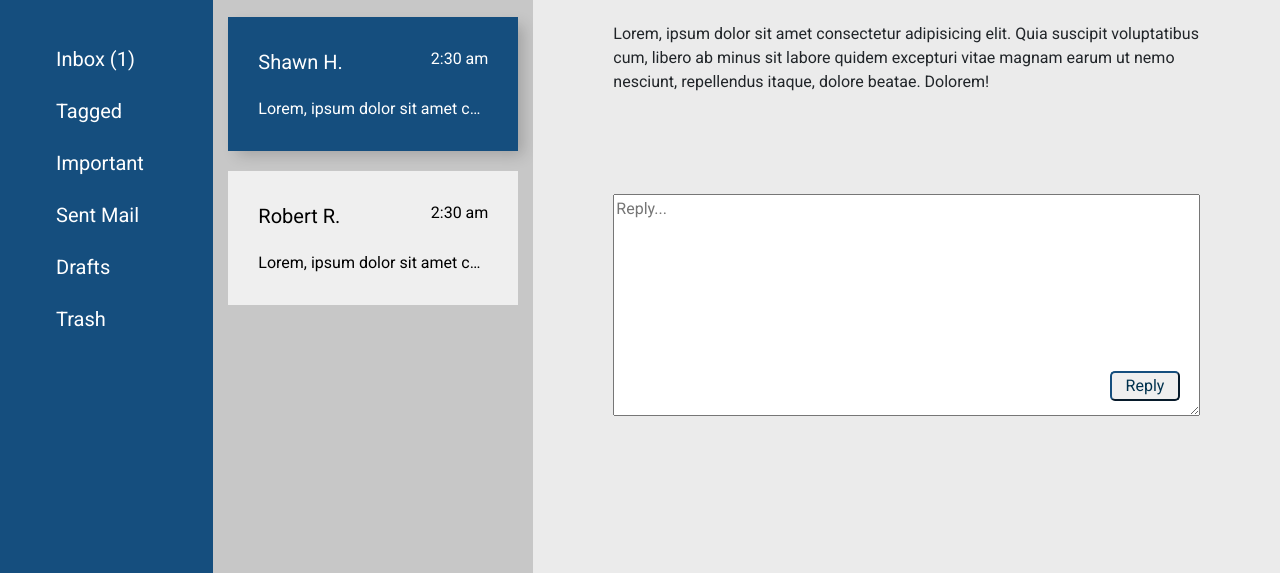
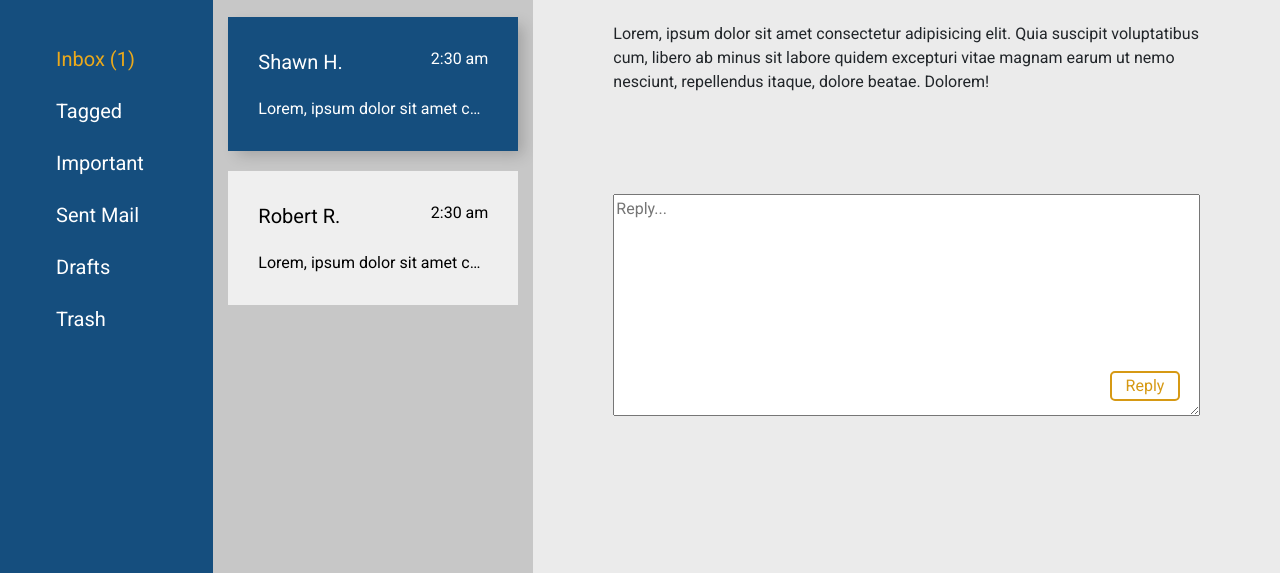
Before and after one commit to alyssa-yee/Email-Client, a plain HTML site: page index.html in a window 1280 px wide. Shown: the part 227-800 px from the top of the page. Drawn offline with nearby package versions, Linux system fonts and the light colour scheme.

Commit message:
changing colors

```diff
--- a/index.html
+++ b/index.html
@@ -46,7 +46,7 @@
                 </div>
                 <!-- Menu -->
                 <div class = "menu-container">
-                <button class = "menu"> Inbox (1) </button>
+                <button class = "menu-custom-1"> Inbox (1) </button>
                 <button class = "menu"> Tagged </button>
                 <button class = "menu"> Important </button>
                 <button class = "menu"> Sent Mail </button>
--- a/styles.css
+++ b/styles.css
@@ -59,7 +59,7 @@
 }
 #btn-compose{
     color: white;
-    background-color: rgb(0, 50, 78);
+    background-color: rgb(214, 153, 20);
     border-radius: 5px;
     border: none;
     width: 195px;
@@ -80,7 +80,6 @@
 .menu{
     display: flex;
     border: none;
-    background-color:rgb(141, 85, 85);
     font-size: 20px;
     margin-top: 20px;
     width: 100px;
@@ -94,9 +93,21 @@
 }
 
 .menu:hover{
-    color: rgb(68, 183, 255);
+    color: rgb(235, 169, 27);
 }
 
+.menu-custom-1{
+    display: flex;
+    border: none;
+    font-size: 20px;
+    margin-top: 20px;
+    width: 100px;
+    background: transparent;
+    color: rgb(235, 169, 27);
+}
+.menu-custom-1:focus{
+    outline: none;
+}
 /* SECOND COLUMN */
 .second{
     background-color: rgb(199, 199, 199);
@@ -214,8 +225,8 @@
     margin-top: -45px;
     margin-right: 20px;
     z-index: 1;
-    border-color: rgb(21, 78, 126);
     border-radius: 5px;
-    color:rgb(0, 50, 78);
-    outline: none;
+    border: 2px solid rgb(214, 153, 20);
+    background-color: white;
+    color:rgb(214, 153, 20);
 }
```
